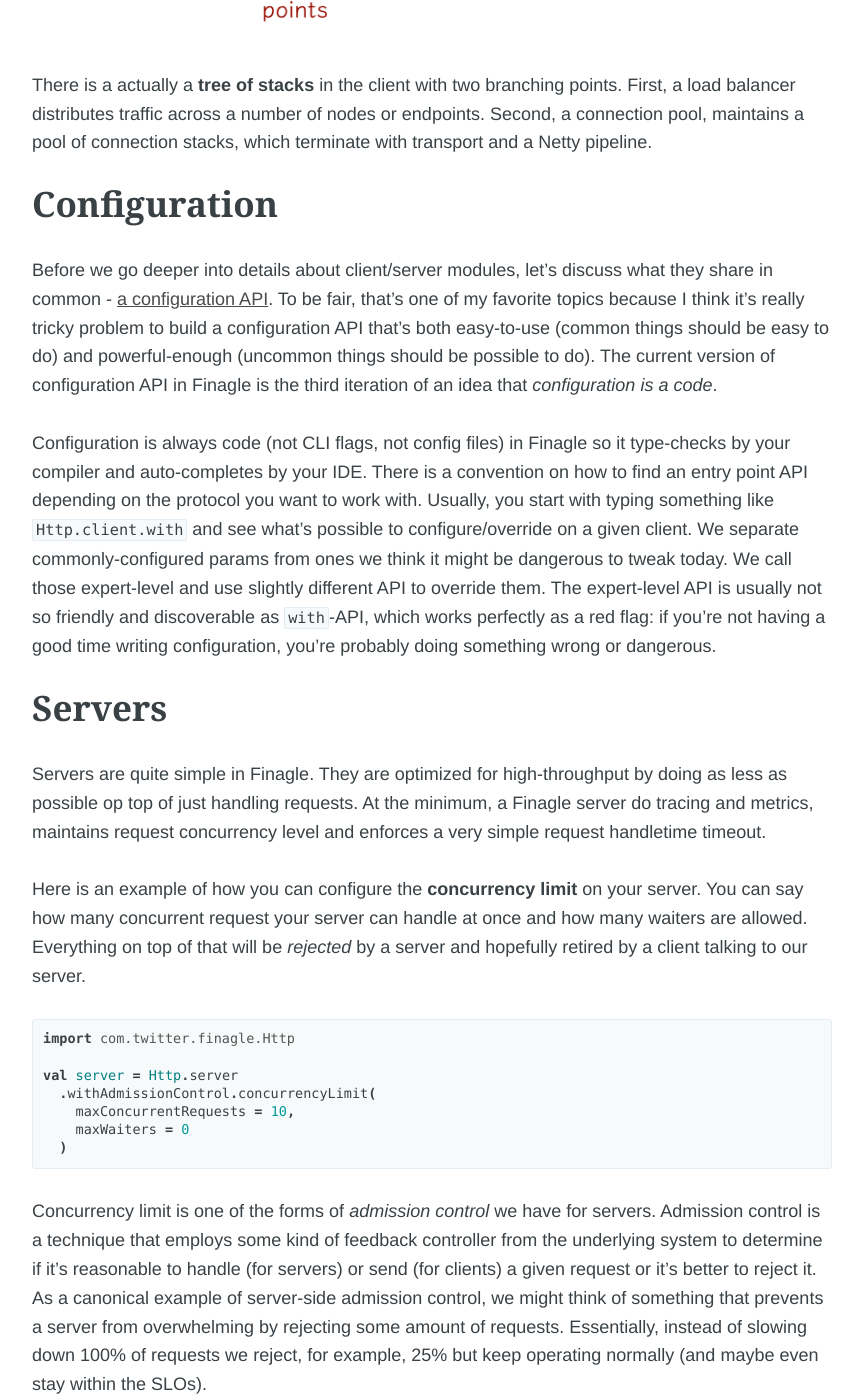
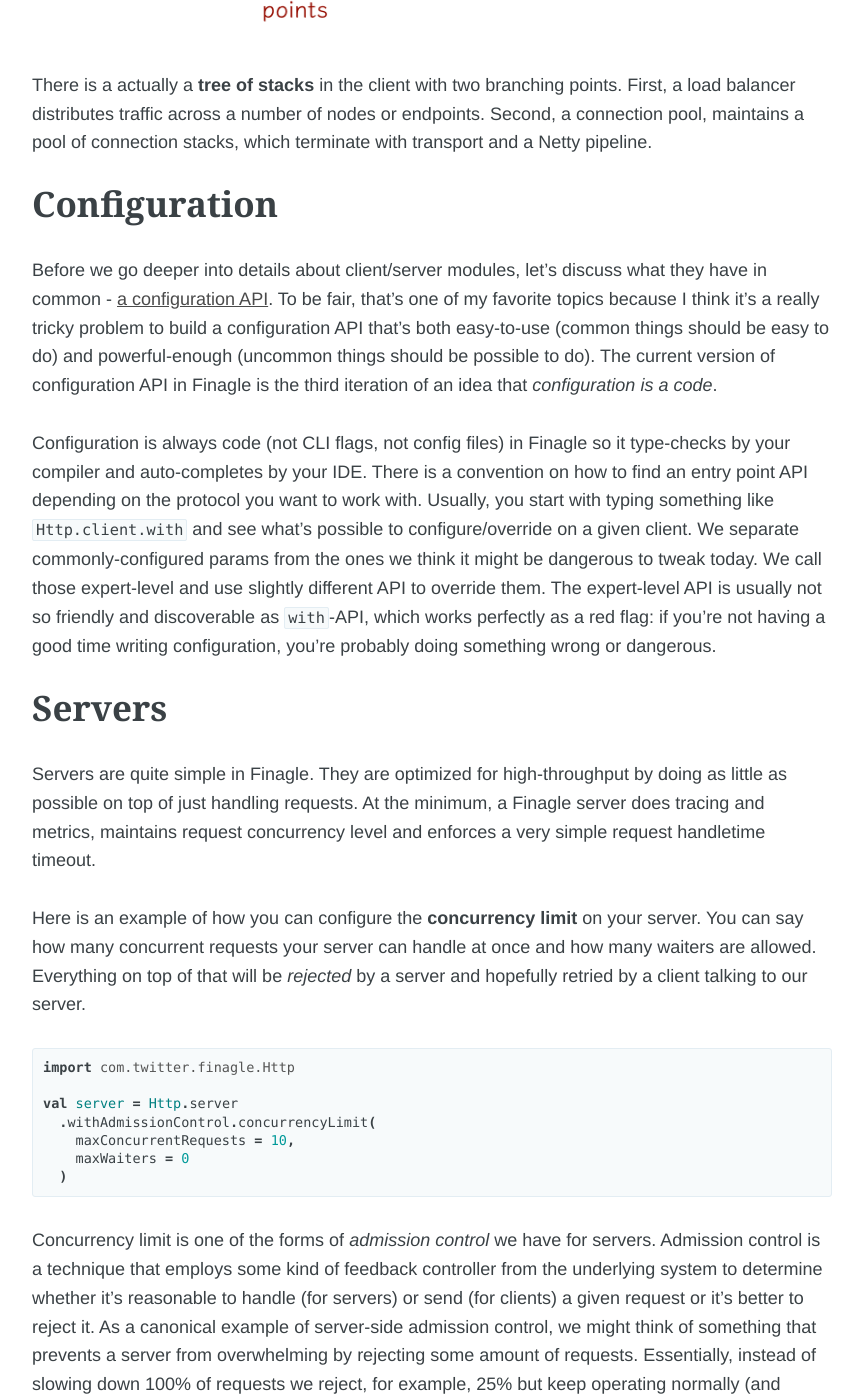
Before and after one commit to vkostyukov/vkostyukov.github.com, a Jekyll site: the page built from _posts/2016-05-12-finagle-101.markdown, in a window 1280 px wide and 1400 px high, scrolled down 3623 px. Shown: the whole window, without its empty margins (208-1071 px from the left). Built offline with Jekyll 4.4.1, drawn with Linux system fonts in a browser that asks for light colours; comment, search, counter and statistics services are not loaded; some of the changed text lies outside the part shown.

Commit message:
Small stylistic corrections to Finagle-101 post

```diff
--- a/_posts/2016-05-12-finagle-101.markdown
+++ b/_posts/2016-05-12-finagle-101.markdown
@@ -100,9 +100,9 @@ of connection stacks, which terminate with transport and a Netty pipeline.
 
 ### Configuration
 
-Before we go deeper into details about client/server modules, let’s discuss what they share in common -
+Before we go deeper into details about client/server modules, let’s discuss what they have in common -
 [a configuration API][finagle-with]. To be fair, that’s one of my favorite topics because I think
-it’s really tricky problem to build a configuration API that’s both easy-to-use (common things should
+it’s a really tricky problem to build a configuration API that’s both easy-to-use (common things should
 be easy to do) and powerful-enough (uncommon things should be possible to do). The current version of
 configuration API in Finagle is the third iteration of an idea that *configuration is a code*.
 
@@ -118,13 +118,13 @@ dangerous.
 
 ### Servers
 
-Servers are quite simple in Finagle. They are optimized for high-throughput by doing as less as possible
-op top of just handling requests. At the minimum, a Finagle server do tracing and metrics, maintains
+Servers are quite simple in Finagle. They are optimized for high-throughput by doing as little as possible
+on top of just handling requests. At the minimum, a Finagle server does tracing and metrics, maintains
 request concurrency level and enforces a very simple request handletime timeout.
 
 Here is an example of how you can configure the **concurrency limit** on your server. You can say how
-many concurrent request your server can handle at once and how many waiters are allowed. Everything on
-top of that will be *rejected* by a server and hopefully retired by a client talking to our server.
+many concurrent requests your server can handle at once and how many waiters are allowed. Everything on
+top of that will be *rejected* by a server and hopefully retried by a client talking to our server.
 
 
 {% highlight scala %}
@@ -139,7 +139,7 @@ val server = Http.server
 
 Concurrency limit is one of the forms of *admission control* we have for servers. Admission control
 is a technique that employs some kind of feedback controller from the underlying system to determine
-if it's reasonable to handle (for servers) or send (for clients) a given request or it's better to
+whether it's reasonable to handle (for servers) or send (for clients) a given request or it's better to
 reject it. As a canonical example of server-side admission control, we might think of something that
 prevents a server from overwhelming by rejecting some amount of requests. Essentially, instead of
 slowing down 100% of requests we reject, for example, 25% but keep operating normally (and maybe even
@@ -199,7 +199,7 @@ val client = Http.client
 
 Of course, we need to distribute traffic across a number of instances where our software is deployed.
 Finagle comes with a very rich set of **load balancers** and I honestly can’t name another system around
-that provides such advanced load balancing strategies as Finagle do today. We'll cover load balancing
+that provides such advanced load balancing strategies as Finagle does today. We'll cover load balancing
 in details later in this post since it plays a major role in resiliency of Finagle clients.
 
 Besides picking a right replica to send request to, a Finagle client also takes care about managing
@@ -362,9 +362,9 @@ the best result there in mitigating latency spikes caused by GC pauses or JVM wa
 While EMWA looks very promising already, there is even more advanced load balancer in Finagle today.
 The **aperture** load balancer is designed to solve the problem of large server sets. Depending on a
 scale, each Finagle client might be talking to several thousands of servers, which will likely
-result in several thousands of opened connections and quite a low concurrency per each node. Why
+result in several thousands of opened connections and quite low concurrency per each node. Why does
 a number of connections matter? It’s waste of resources and it comes with a cost of long tail latency
-because of the high number of connection establishments. Why concurrency matter? To take an advantage
+because of the high number of connection establishments. Why does concurrency matter? To take advantage
 of any load metrics we need some numbers to work with. When concurrency is low our least loaded metrics
 is zero for every server.
 
```
Also changed, not shown: other parts of _posts/2016-05-12-finagle-101.markdown (+27 -27 lines).
